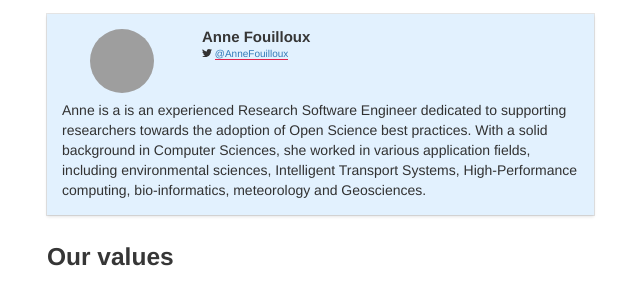
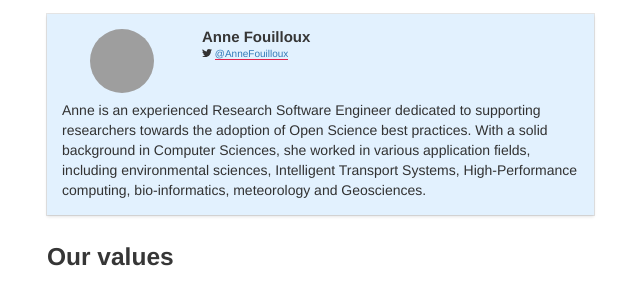
Before and after one commit to NordicESMhub/nordicesmhub.github.io, a Jekyll site: the page built from about.md, in a window 1280 px wide and 900 px high, scrolled down 1029 px, cut to the strip 158-445 px from the top of the window. Shown: the whole strip, without its empty margins (32-672 px from the left). Built offline with Jekyll 4.4.1, drawn with Linux system fonts in a browser that asks for light colours; nearby versions of some CDN libraries; grey boxes are pictures that could not be loaded.

```diff
--- a/_data/people.yaml
+++ b/_data/people.yaml
@@ -9,7 +9,7 @@ annefou:
     name: Anne Fouilloux
     twitter: AnneFouilloux
     description: >
-        Anne is a is an experienced Research Software Engineer dedicated to supporting
+        Anne is an experienced Research Software Engineer dedicated to supporting
         researchers towards the adoption of Open Science best practices.
         With a solid background in Computer Sciences, she worked in various application
         fields, including environmental sciences, Intelligent Transport Systems,
```
